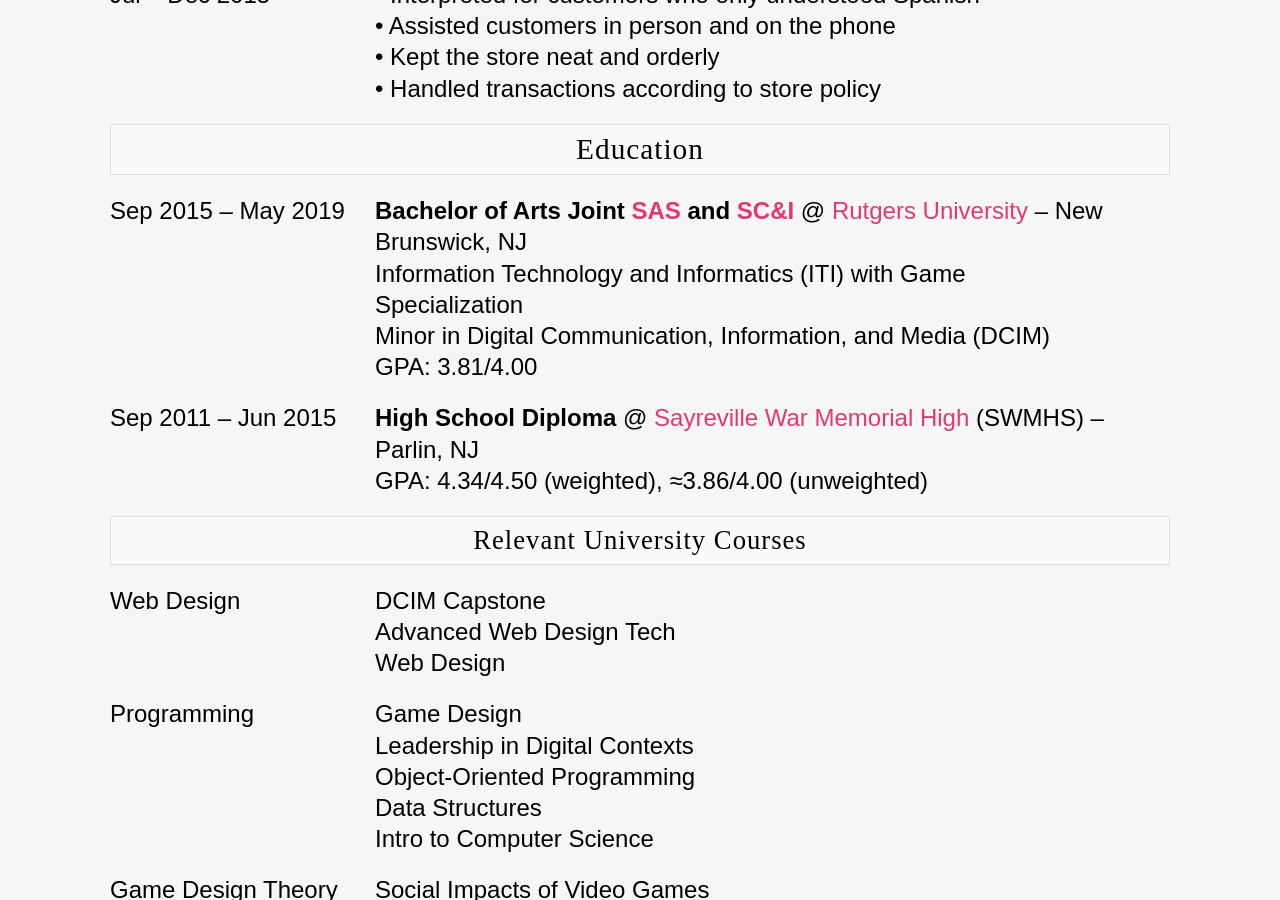
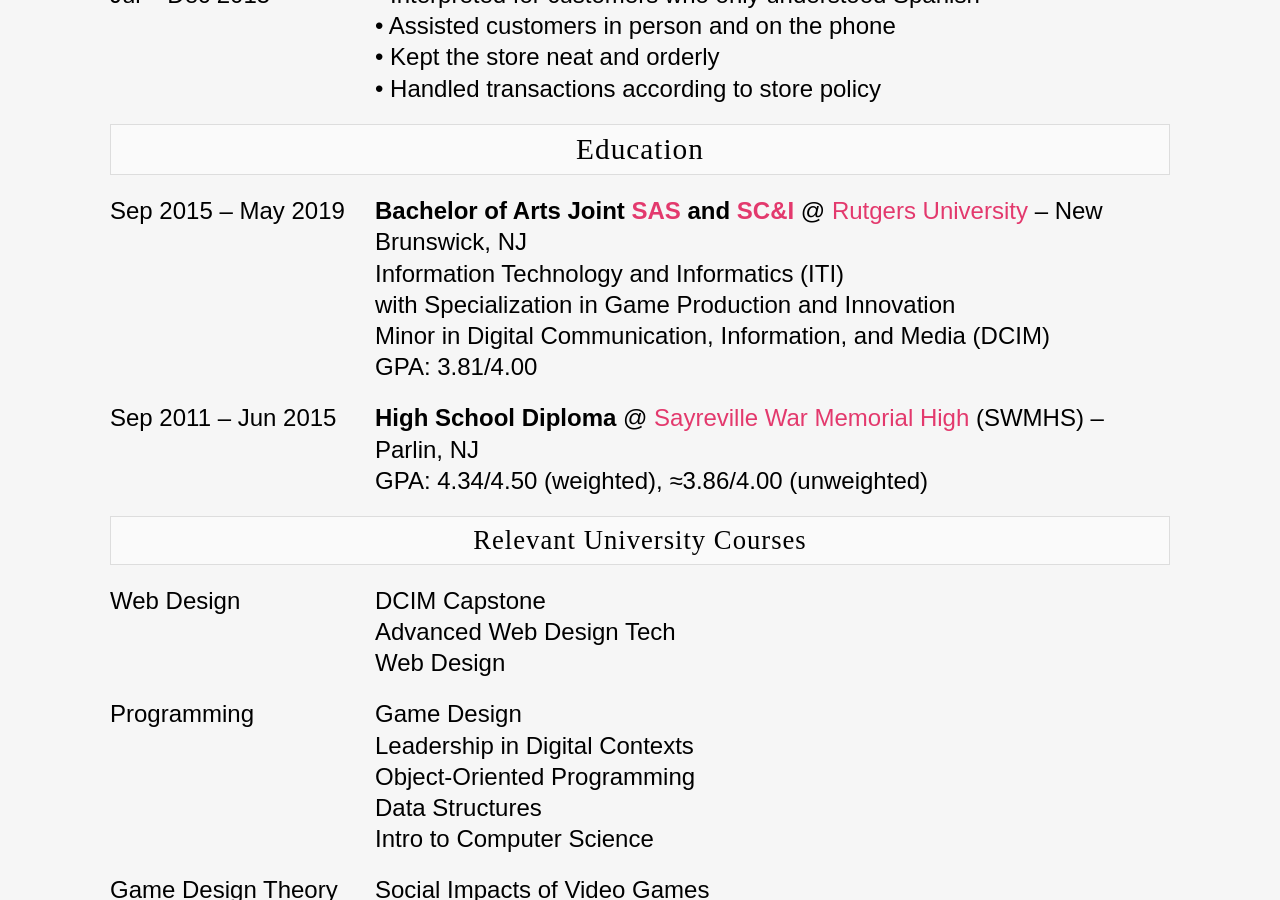
Before and after one commit to liz-lorena/2020, a Jekyll site: the page built from cv/index.html, in a window 1280 px wide and 900 px high, scrolled down 1434 px. Built offline with Jekyll 4.4.1, drawn with Linux system fonts in a browser that asks for light colours.

Commit message:
Update index.html

```diff
--- a/cv/index.html
+++ b/cv/index.html
@@ -75,7 +75,8 @@
 	<div class="columnOne"><p>Sep 2015 – May 2019</p></div>
 		<div class="columnTwo"><p>
 			<strong>Bachelor of Arts Joint <a href="https://sas.rutgers.edu/" target="_blank" rel="nofollow">SAS</a> and <a href="https://comminfo.rutgers.edu/" target="_blank" rel="nofollow">SC&I</a></strong> @ <a href="https://newbrunswick.rutgers.edu/" target="_blank" rel="nofollow">Rutgers University</a> – New Brunswick, NJ<br>
-			Information Technology and Informatics (ITI) with Game Specialization<br>
+			Information Technology and Informatics (ITI)<br>
+			with Specialization in Game Production and Innovation<br>
 			Minor in Digital Communication, Information, and Media (DCIM)<br>
 			GPA: 3.81/4.00
 		</p></div>
```
